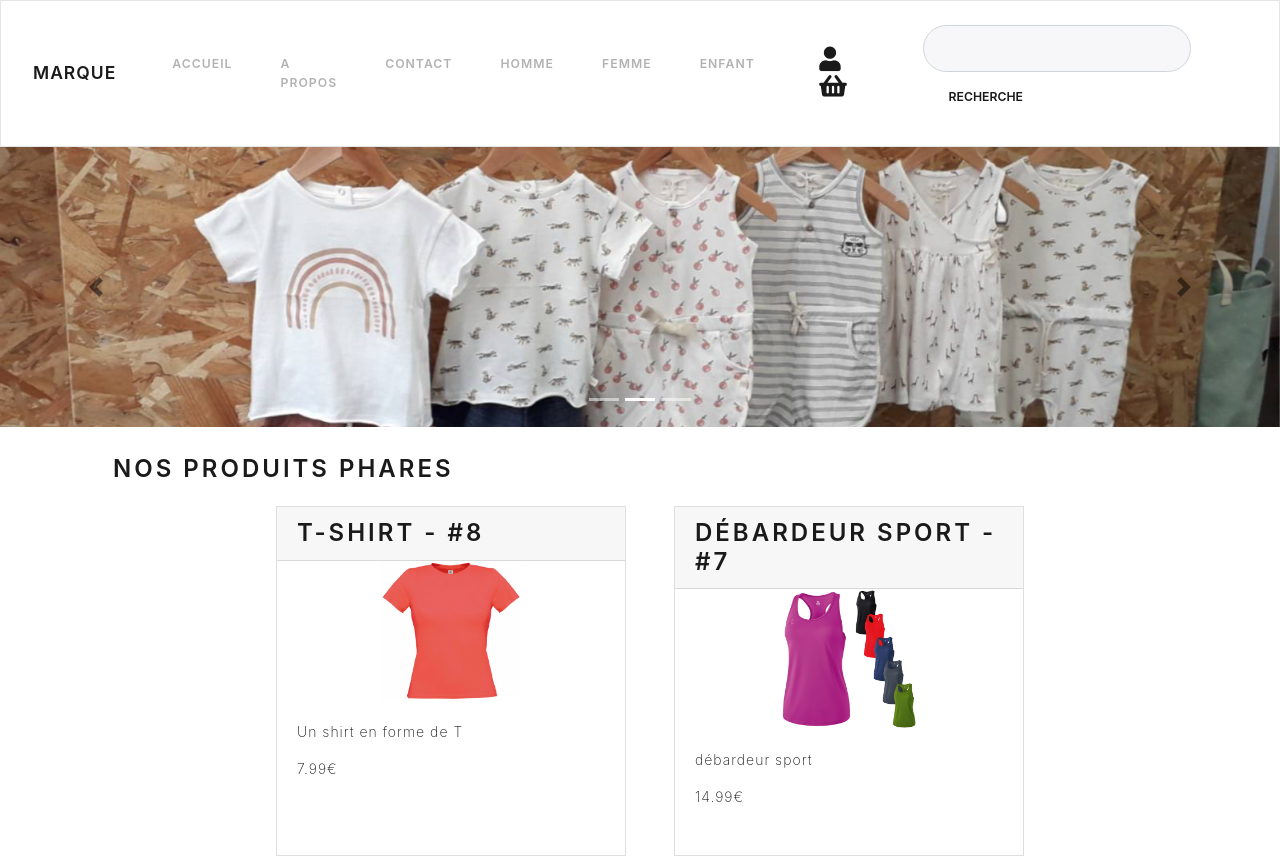
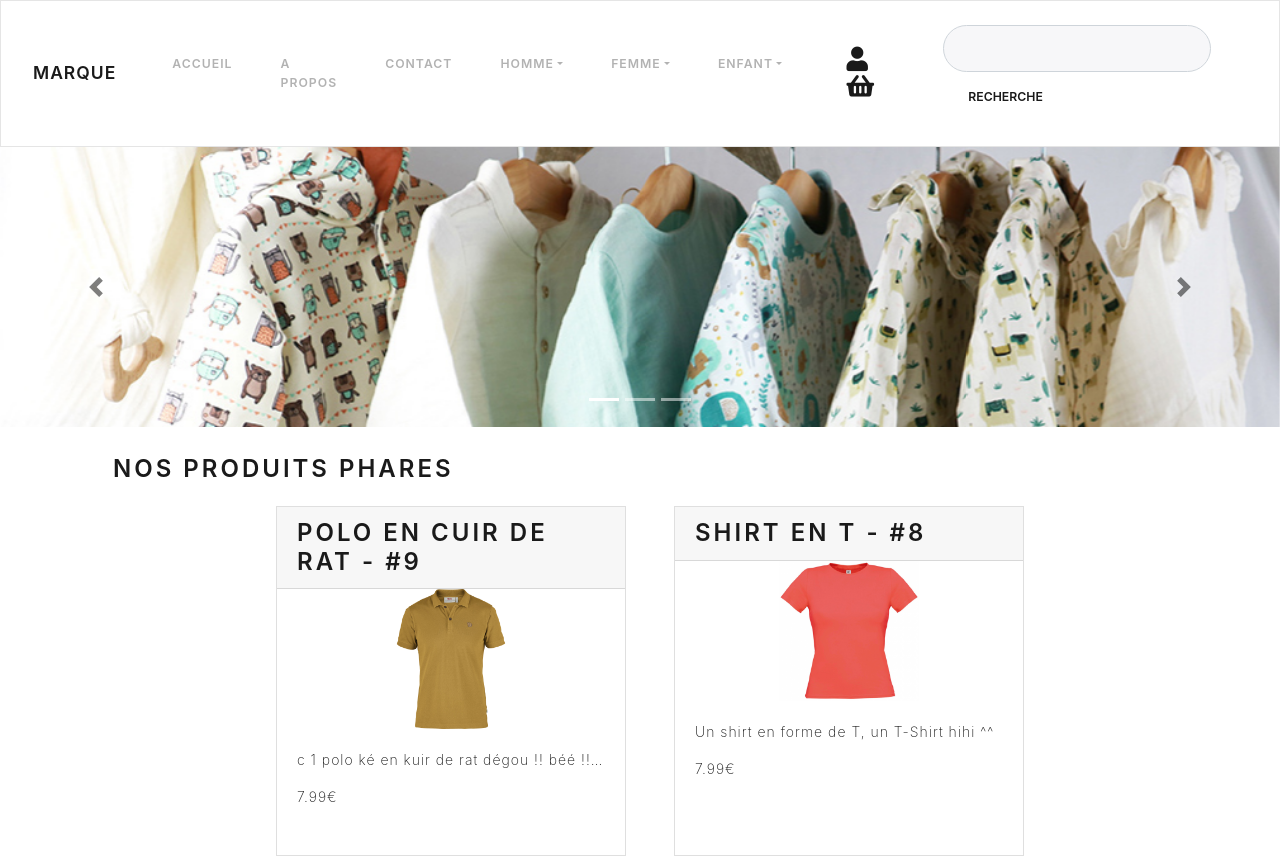
Before and after one commit to LorisQUE/React-Ecommerce-ESIMED, a React (Create React App) app: page / in a window 1280 px wide. Shown: the top 857 px of the page. Built offline with nearby package versions, Linux system fonts and the light colour scheme; data requests are answered from the project's data file.

Commit message:
Ajout des sous catégories d'un produit

```diff
--- a/data/db.json
+++ b/data/db.json
@@ -71,11 +71,33 @@
       "libelle": "Enfant"
     }
   ],
+  "types": [
+    {
+      "id": 1,
+      "libelle": "T-Shirt"
+    },
+    {
+      "id": 2,
+      "libelle": "Pull"
+    },
+    {
+      "id": 3,
+      "libelle": "Sweat-Shirt"
+    },
+    {
+      "id": 4,
+      "libelle": "Débardeur"
+    },
+    {
+      "id": 5,
+      "libelle": "Polo"
+    }
+  ],
   "produits": [
     {
       "id": 1,
-      "libelle": "Produit1",
-      "description": "Description du produit numéro un",
+      "libelle": "T-Shirt Simple",
+      "description": "T-Shirt simple, couleur uni, deux manches pour les bras, et un trou pour la tête",
       "taille": [
         "S",
         "M",
@@ -89,12 +111,13 @@
       ],
       "prix": 12.99,
       "categorieId": 1,
+      "typeId": 1,
       "image": "/img/tshirt1.jpg"
     },
     {
       "id": 2,
-      "libelle": "T-Shirt bleu",
-      "description": "T-shirt avec deux manches, et de couleur bleu uniquement",
+      "libelle": "T-Shirt rayé",
+      "description": "T-shirt rayé, disponible en noir et en bleu",
       "taille": [
         "S",
         "M",
@@ -102,10 +125,12 @@
         "XL"
       ],
       "couleur": [
-        "Bleu"
+        "Bleu",
+        "Noir"
       ],
       "prix": 9.99,
       "categorieId": 1,
+      "typeId": 1,
       "image": "/img/tshirt2.png"
     },
     {
@@ -123,6 +148,7 @@
       ],
       "prix": 9.99,
       "categorieId": 1,
+      "typeId": 3,
       "image": "/img/sweet1.jpg"
     },
     {
@@ -140,12 +166,13 @@
       ],
       "prix": 9.99,
       "categorieId": 1,
+      "typeId": 1,
       "image": "/img/tshirt3.jpg"
     },
     {
       "id": 5,
       "libelle": "Pull Nike de très bonne facture (non)",
-      "description": "Un pull Nike réalisé a partir de vibre complétement végétale et écologique. (Assemblé par des enfants esclaves au Cambodge)",
+      "description": "Un pull Nike réalisé a partir de fibre complétement végétale et écologique. (Assemblé par des enfants esclaves au Cambodge)",
       "taille": [
         "XS",
         "S",
@@ -161,6 +188,7 @@
       ],
       "prix": 35,
       "categorieId": 1,
+      "typeId": 2,
       "image": "/img/pull2.jpg"
     },
     {
@@ -183,6 +211,7 @@
       ],
       "prix": 14.99,
       "categorieId": 1,
+      "typeId": 2,
       "image": "/img/pull1.jpg"
     },
     {
@@ -208,12 +237,13 @@
       ],
       "prix": 14.99,
       "categorieId": 2,
+      "typeId": 4,
       "image": "/img/debardeur1.jpg"
     },
     {
       "id": 8,
-      "libelle": "T-Shirt",
-      "description": "Un shirt en forme de T",
+      "libelle": "Shirt en T",
+      "description": "Un shirt en forme de T, un T-Shirt hihi ^^",
       "taille": [
         "XS",
         "S",
@@ -229,7 +259,29 @@
       ],
       "prix": 7.99,
       "categorieId": 2,
+      "typeId": 1,
       "image": "/img/tshirt4.png"
+    },
+    {
+      "id": 9,
+      "libelle": "Polo en cuir de rat",
+      "description": "c 1 polo ké en kuir de rat dégou !! béé !!! ^^",
+      "taille": [
+        "XS",
+        "S",
+        "M",
+        "L"
+      ],
+      "couleur": [
+        "Moutarde",
+        "Huile de tourne sol",
+        "Beurre",
+        "Comment ça c'est pas une liste de course ? "
+      ],
+      "prix": 7.99,
+      "categorieId": 1,
+      "typeId": 5,
+      "image": "/img/polo1.jpg"
     }
   ],
   "commandes": [
@@ -280,6 +332,57 @@
       ],
       "isColissimo": false,
       "id": 14
+    },
+    {
+      "userId": 1,
+      "date": 1620301588174,
+      "adresse": {
+        "voie": "22 Avenue de la Brindille",
+        "ville": "Brindillon",
+        "CP": "12500",
+        "nom": "Cuslotre",
+        "prenom": "Jacques"
+      },
+      "produits": [
+        {
+          "couleur": "Blanc",
+          "taille": "XS",
+          "quantite": 1,
+          "produitId": 8,
+          "libelle": "T-Shirt",
+          "prix": 7.99,
+          "image": "/img/tshirt4.png"
+        },
+        {
+          "couleur": "Bleu",
+          "taille": "M",
+          "quantite": 2,
+          "produitId": 2,
+          "libelle": "T-Shirt bleu",
+          "prix": 9.99,
+          "image": "/img/tshirt2.png"
+        },
+        {
+          "couleur": "Noir",
+          "taille": "S",
+          "quantite": 1,
+          "produitId": 7,
+          "libelle": "Débardeur sport",
+          "prix": 14.99,
+          "image": "/img/debardeur1.jpg"
+        },
+        {
+          "couleur": "Gris",
+          "taille": "S",
+          "quantite": 2,
+          "produitId": 5,
+          "libelle": "Pull Nike de très bonne facture (non)",
+          "prix": 35,
+          "image": "/img/pull2.jpg"
+        }
+      ],
+      "isColissimo": false,
+      "id": 15
     }
   ],
   "newsletters": [
--- a/public/index.html
+++ b/public/index.html
@@ -29,9 +29,9 @@
     <title>React App</title>
   </head>
   <body>
-    <script src="https://code.jquery.com/jquery-3.2.1.slim.min.js" integrity="sha384-KJ3o2DKtIkvYIK3UENzmM7KCkRr/rE9/Qpg6aAZGJwFDMVNA/GpGFF93hXpG5KkN" crossorigin="anonymous"></script>
-    <script src="https://cdnjs.cloudflare.com/ajax/libs/popper.js/1.12.9/umd/popper.min.js" integrity="sha384-ApNbgh9B+Y1QKtv3Rn7W3mgPxhU9K/ScQsAP7hUibX39j7fakFPskvXusvfa0b4Q" crossorigin="anonymous"></script>
-    <script src="https://maxcdn.bootstrapcdn.com/bootstrap/4.0.0/js/bootstrap.min.js" integrity="sha384-JZR6Spejh4U02d8jOt6vLEHfe/JQGiRRSQQxSfFWpi1MquVdAyjUar5+76PVCmYl" crossorigin="anonymous"></script>
+    <!-- JavaScript Bundle with Popper -->
+  <script src="https://cdn.jsdelivr.net/npm/bootstrap@5.0.0/dist/js/bootstrap.bundle.min.js" integrity="sha384-p34f1UUtsS3wqzfto5wAAmdvj+osOnFyQFpp4Ua3gs/ZVWx6oOypYoCJhGGScy+8" crossorigin="anonymous"></script>
+
     <noscript>You need to enable JavaScript to run this app.</noscript>
     <div id="root"></div>
     <!--
--- a/src/App.js
+++ b/src/App.js
@@ -47,7 +47,8 @@ function App() {
             <Route path="/about" component={About}/>
             <Route path="/login" component={Login}/>
             <Route path="/register" component={Register}/>
-            <Route path="/products/categorie/:type" component={Products}/>
+            <Route path="/products/categorie/:categorie/:type" component={Products}/>
+            <Route path="/products/categorie/:categorie" component={Products}/>
             <Route path="/products/recherche/:recherche" component={Products}/>
             <Route path="/product/:id" component={ProductDetail}/>
             <Route path="/cart" component={Cart}/>
--- a/src/components/header/header.jsx
+++ b/src/components/header/header.jsx
@@ -26,12 +26,20 @@ export default function Header() {
             lien: "/contact"
         },
     ]);
+
+    const [types, setTypes] = useState([])
+
     useEffect(() => {
+        axios.get(BASE_URL + "types")
+        .then(res => {
+            setTypes(res.data);
             axios.get(BASE_URL + "categories")
             .then(res => {
                 const newMenu = [];
-            res.data.map( x => newMenu.push({nom: x.libelle, lien: "/products/categorie/" + x.id}));
+                res.data.map(x => newMenu.push({ nom: x.libelle, lien: "/products/categorie/" + x.id, isStore: true }));
                 setMenu([...menu, ...newMenu]);
+            })
+            .catch(console.log)
         })
         .catch(console.log)
     }, [])
@@ -54,14 +62,16 @@ export default function Header() {
 
             <div className="collapse navbar-collapse" id="navbarColor03">
                 <ul className="navbar-nav mr-auto">
-                    {menu.map((x,y) => <MenuLi key={y} lien={x.lien} nom={x.nom} />)}
+
+                    {menu.map((x, y) => <MenuLi key={y} lien={x.lien} nom={x.nom} isStore={x.isStore} types={types} />)}
+
                 </ul>
                 <div className="header-icon">
-                    <Link to="/profil"><i className="fas fa-user"/></Link>
-                    <Link to="/cart"><i className="fas fa-shopping-basket"/>{nbArticle > 0 &&(<span className="badge badge-cart">{nbArticle}</span>)}</Link>
+                    <Link to="/profil"><i className="fas fa-user" /></Link>
+                    <Link to="/cart"><i className="fas fa-shopping-basket" />{nbArticle > 0 && (<span className="badge badge-cart">{nbArticle}</span>)}</Link>
                 </div>
                 <form onSubmit={handleSubmit} className="form-inline my-2 my-lg-0">
-                    <InputLabel value={recherche} change={handleChange} name="recherche" type="text"/>
+                    <InputLabel value={recherche} change={handleChange} name="recherche" type="text" />
                     <button id="btn-recherche" className="btn btn-secondary my-2 my-sm-0" type="submit">Recherche</button>
                 </form>
             </div>
--- a/src/components/header/menuLi.jsx
+++ b/src/components/header/menuLi.jsx
@@ -1,10 +1,22 @@
-import React from 'react'
+import axios from 'axios'
+import React, { useEffect, useState } from 'react'
 import { Link } from 'react-router-dom'
+import { BASE_URL } from '../../services/data'
 
 export default function MenuLi(props) {
     return (
-        <li className="nav-item">
-            <Link className="nav-link" to={props.lien}>{props.nom}</Link>
+        !props.isStore ?
+        (<li className="nav-item">
+        <Link className="nav-link" to={props.lien}>{props.nom}</Link>
+        </li>)
+        : (
+        <li className="nav-item dropdown">
+            <a className="nav-link dropdown-toggle" data-bs-toggle="dropdown" href="#" role="button" aria-haspopup="true" aria-expanded="false">{props.nom}</a>
+            <div className="dropdown-menu">
+                <Link className="dropdown-item" to={props.lien}>Tous les produits</Link>
+                {props.types.map((x, y) => <Link key={y} className="dropdown-item" to={props.lien + "/" + x.id}>{x.libelle}</Link>)}
+            </div>
         </li>
+        )
     )
 }
--- a/src/components/store/tableCart.jsx
+++ b/src/components/store/tableCart.jsx
@@ -17,7 +17,6 @@ export default function TableCart({articles}) {
     }, [articles])
 
     const calculePrix = async () => {
-        console.log("articles", articles)
         return Promise.all(
             articles.map( (x, y) => {
                 return newPrix += x.prix * x.quantite;
@@ -54,7 +53,7 @@ export default function TableCart({articles}) {
                         }))}
                     </tbody>
                 </table>
-                <label>Prix total : {prixTotal}€</label>
+                <label>Prix total : {Number((prixTotal).toFixed(2))}€</label>
             </>
     )
 }
--- a/src/pages/address.jsx
+++ b/src/pages/address.jsx
@@ -1,7 +1,7 @@
 import React, { useEffect, useState } from 'react'
 import { useHistory } from 'react-router'
 import InputLabel from '../components/form/inputLabel'
-import {  getLocalPanier, PRIX_COLISSIMO } from '../services/storeService'
+import { getLocalPanier, PRIX_COLISSIMO } from '../services/storeService'
 import { getLocalUser } from '../services/userService'
 
 export default function Address() {
@@ -19,22 +19,20 @@ export default function Address() {
             setPrixTotal(Number(newPrix.toFixed(2)));
         });
         setAdresse({...user.adresse, nom: user.nom, prenom: user.prenom});
-        console.log(adresse);
     }, [])
 
     const handleChange = (e) => {
         const value = e.currentTarget.value;
         const name = e.currentTarget.name;
-
         if(name == "livraison"){
-            setLivraison(value == "true")
+            const isColissimo = (value == "true");
+            setLivraison(isColissimo)
             calculePrix()
             .then(() => {
-                if(value) newPrix += PRIX_COLISSIMO;
+                if(isColissimo) newPrix += PRIX_COLISSIMO;
                 setPrixTotal(Number(newPrix.toFixed(2)));
             });
         } else {
-            console.log("adresse", adresse, "name & value", name, value);
             setAdresse({...adresse, [name]: value});
         }
     }
@@ -42,7 +40,7 @@ export default function Address() {
     const calculePrix = async () => {
         newPrix = 0;
         return Promise.all(
-            getLocalPanier().map( (x, y) => {
+            getLocalPanier().map((x) => {
                 newPrix += x.prix * x.quantite;
                 return newPrix;
             })
--- a/src/pages/cart.jsx
+++ b/src/pages/cart.jsx
@@ -14,12 +14,10 @@ import { getLocalPanier, setLocalPanier } from '../services/storeService'
 
     useEffect(() => {
         getProducts().then(() => {
-            console.log(articles);
             setArticles(articles);
             setLocalPanier(articles);
             setPrixTotal(Number(newPrix.toFixed(2)));
         });
-        console.log(articles);
     }, [])
 
     const getProducts = async () => {
@@ -87,7 +85,6 @@ import { getLocalPanier, setLocalPanier } from '../services/storeService'
 
                 <tbody>
                     {articles.map((x, y) =>{
-                            {console.log("ARTICLES MAPPED", articles)}
                         return (
                             <tr key={y}>
                                 <td><img src={x.image} className="img-commande" /></td>
--- a/src/pages/login.jsx
+++ b/src/pages/login.jsx
@@ -28,7 +28,6 @@ export default function Login(props) {
         });
 
         result.then(res => {
-            console.log("la", res.data)
             if(!res.data[0]) {
                 setError(true);
                 localStorage.removeItem("utilisateur");
--- a/src/pages/products.jsx
+++ b/src/pages/products.jsx
@@ -11,7 +11,14 @@ export default function Products(props) {
     const url = BASE_URL + "produits";
     const [produits, setProduits] = useState([])
     useEffect(() => {
-        const paramGet = (params.type) ? { categorieId: params.type } : { libelle_like: params.recherche };
+        let paramGet;
+
+        if(params.recherche)
+            paramGet = { libelle_like: params.recherche }
+        else if(params.categorie && !params.type)
+            paramGet = { categorieId: params.categorie }
+        else if(params.categorie && params.type)
+            paramGet = { categorieId: params.categorie, typeId: params.type  }
 
         axios.get(url, { params: paramGet })
         .then(res => setProduits([...res.data]))
--- a/src/pages/profil.jsx
+++ b/src/pages/profil.jsx
@@ -4,6 +4,7 @@ import { useHistory } from 'react-router';
 import { AuthContext } from '../App';
 import TableCart from '../components/store/tableCart';
 import { BASE_URL } from '../services/data';
+import { PRIX_COLISSIMO } from '../services/storeService';
 import { removeLocalUser } from '../services/userService';
 
 export default function Profil() {
@@ -14,10 +15,8 @@ export default function Profil() {
 
     useEffect(() => {
         const url = BASE_URL + "commandes";
-        console.log("UTILISATEUR : ", utilisateur);
-        axios.get(url, { params: { userId: utilisateur.id}})
+        axios.get(url, { params: { userId: utilisateur.id, _sort: "id", _order: "desc"}})
         .then(res => {
-            console.log("data", res.data);
             setCommandes(res.data)
         });
     }, []);
@@ -32,12 +31,15 @@ export default function Profil() {
         <main className="container marg-hauteur">
             <h1>Bonjour {utilisateur.prenom + " " + utilisateur.nom} - Mes commandes</h1>
 
-            {commandes.map(x => {
-                {console.log("x", x)}
+            {commandes.map((x,y) => {
                 return(
-                    <div className="div-commande">
+                    <div key={y} className="div-commande">
                         <h3>Commande du {new Date(x.date).toLocaleString()}</h3>
-                        <label>Livrée à : {x.adresse.nom} {x.adresse.prenom} à l'adresse : {x.adresse.voie}, {x.adresse.ville}, {x.adresse.CP}</label>
+                        <label>
+                            Livraison {x.isColissimo ? "par colissimo (+" + PRIX_COLISSIMO + "€)"  : "en point relais"}
+                            <br/>{x.adresse.nom} {x.adresse.prenom}
+                            <br/>{x.adresse.voie}, {x.adresse.ville}, {x.adresse.CP}
+                        </label>
                         <TableCart articles={x.produits}/>
                     </div>
                 )
```
Also changed, not shown: public/img/polo1.jpg (added). Lines whose indentation alone changed are shown as unchanged.
